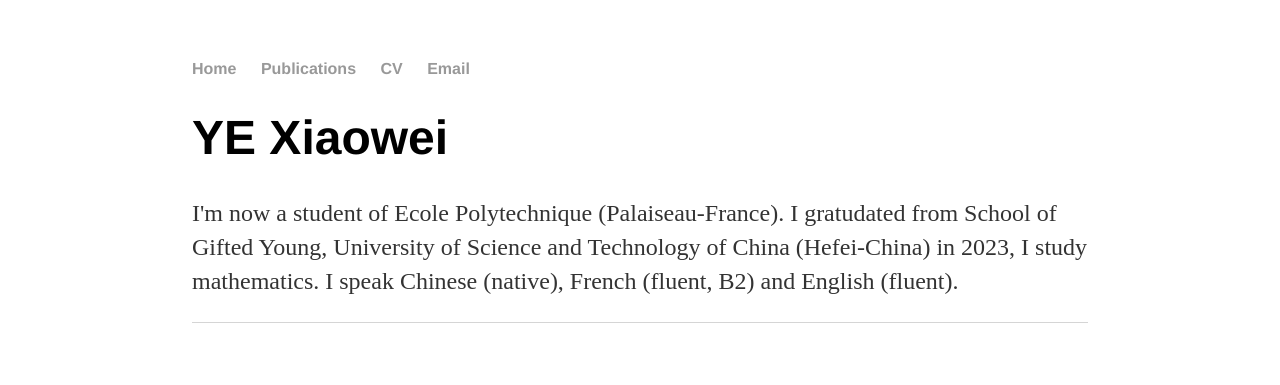
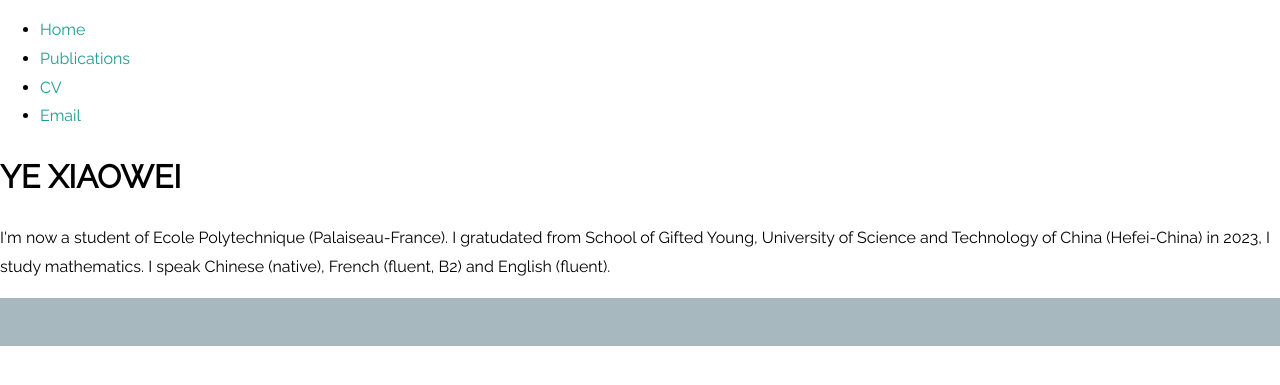
Before and after one commit to XiaoweiYEXavier/XiaoweiYEXavier.github.io, a Jekyll site: the page built from index.html, in a window 1280 px wide. Shown: the top 385 px of the page. Built offline with Jekyll 4.4.1, drawn with Linux system fonts in a browser that asks for light colours.

Commit message:
Update default.html

```diff
--- a/_layouts/default.html
+++ b/_layouts/default.html
@@ -3,7 +3,7 @@
 		<head>
 			<title>{{ page.title }}</title>
 			<!-- link to main stylesheet -->
-			<link rel="stylesheet" type="text/css" href="/css/main.css">
+			<link rel="stylesheet" type="text/css" href="/CV/style.css">
 		</head>
 		<body>
 			<nav>
```
